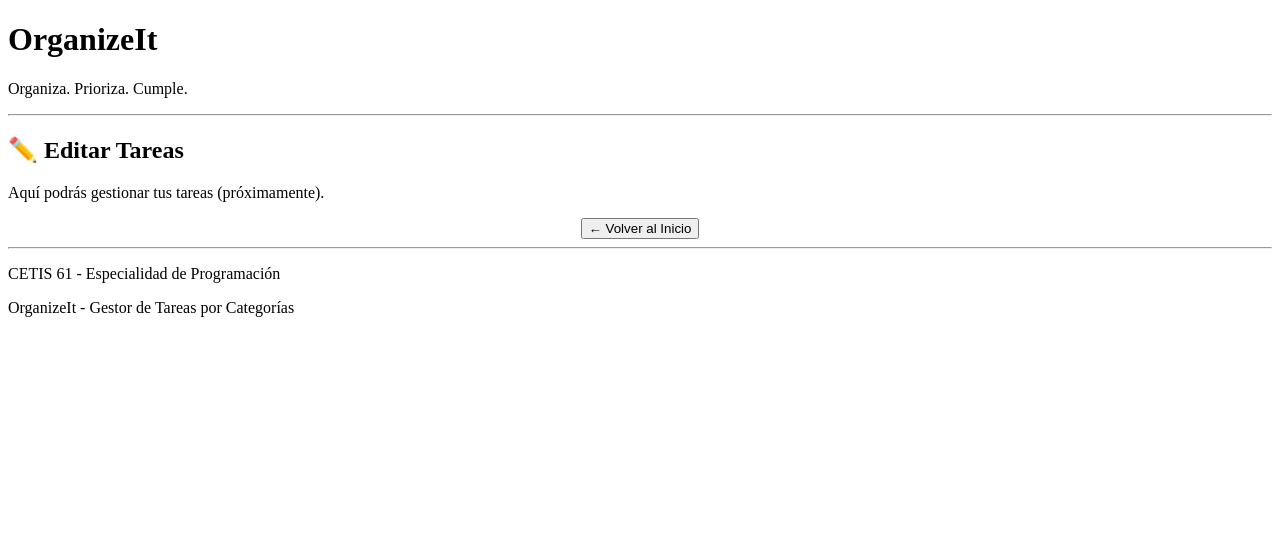
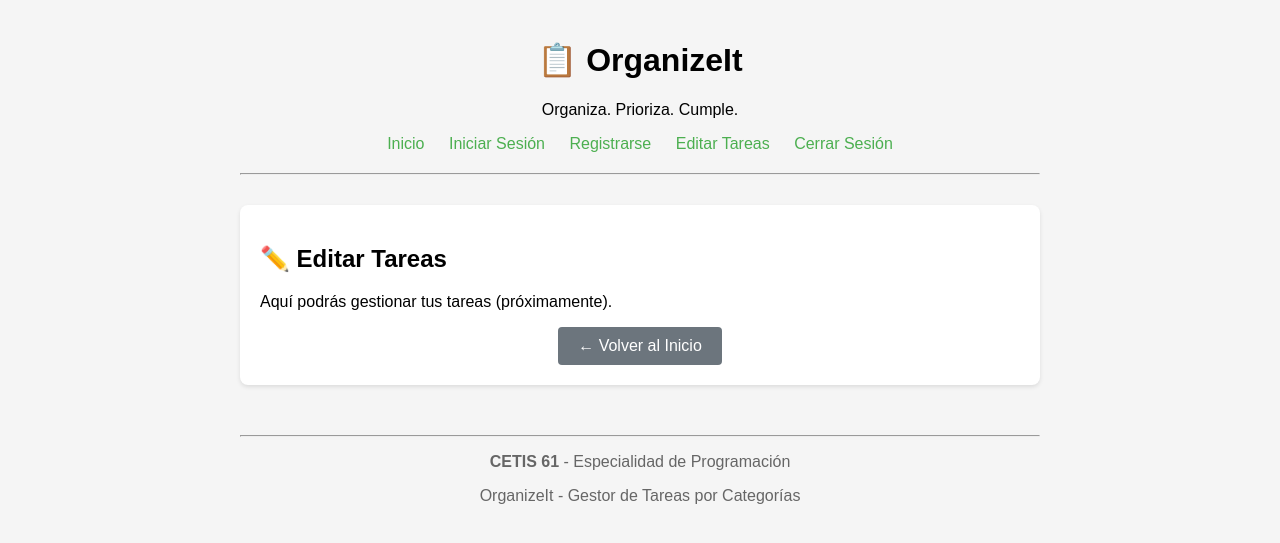
Before and after one commit to OmarOrtVal/Organizeit, a Flask app: page /editar in a window 1280 px wide. Shown: the top 543 px of the page. Run offline with Flask 3, Linux system fonts and the light colour scheme.

Commit message:
Update base.html

```diff
--- a/templates/base.html
+++ b/templates/base.html
@@ -3,22 +3,126 @@
 <head>
     <meta charset="UTF-8">
     <meta name="viewport" content="width=device-width, initial-scale=1.0">
-    <title>OrganizeIt - Gestor de Tareas</title>
+    <title>{% block title %}OrganizeIt - Gestor de Tareas{% endblock %}</title>
+    <style>
+        /* Estilos mínimos para mejorar legibilidad */
+        body {
+            font-family: Arial, sans-serif;
+            max-width: 800px;
+            margin: 0 auto;
+            padding: 20px;
+            background-color: #f5f5f5;
+        }
+        header {
+            text-align: center;
+            margin-bottom: 30px;
+        }
+        .container {
+            background-color: white;
+            padding: 20px;
+            border-radius: 8px;
+            box-shadow: 0 2px 4px rgba(0,0,0,0.1);
+        }
+        form {
+            margin: 20px 0;
+        }
+        input, select {
+            width: 100%;
+            padding: 8px;
+            margin: 5px 0 15px 0;
+            border: 1px solid #ddd;
+            border-radius: 4px;
+            box-sizing: border-box;
+        }
+        button {
+            background-color: #4CAF50;
+            color: white;
+            padding: 10px 20px;
+            border: none;
+            border-radius: 4px;
+            cursor: pointer;
+            font-size: 16px;
+        }
+        button:hover {
+            background-color: #45a049;
+        }
+        .btn-secondary {
+            background-color: #6c757d;
+        }
+        .btn-secondary:hover {
+            background-color: #5a6268;
+        }
+        .error {
+            color: #d32f2f;
+            background-color: #fde0e0;
+            padding: 10px;
+            border-radius: 4px;
+            margin: 10px 0;
+        }
+        .success {
+            color: #2e7d32;
+            background-color: #e8f5e9;
+            padding: 10px;
+            border-radius: 4px;
+            margin: 10px 0;
+        }
+        .info {
+            color: #1565c0;
+            background-color: #e3f2fd;
+            padding: 10px;
+            border-radius: 4px;
+            margin: 10px 0;
+        }
+        nav {
+            margin-bottom: 20px;
+            text-align: center;
+        }
+        nav a {
+            margin: 0 10px;
+            color: #4CAF50;
+            text-decoration: none;
+        }
+        nav a:hover {
+            text-decoration: underline;
+        }
+        footer {
+            text-align: center;
+            margin-top: 50px;
+            color: #666;
+        }
+    </style>
 </head>
 <body>
     <header>
-        <h1>OrganizeIt</h1>
+        <h1>📋 OrganizeIt</h1>
         <p>Organiza. Prioriza. Cumple.</p>
+        <nav>
+            <a href="/">Inicio</a>
+            <a href="/login">Iniciar Sesión</a>
+            <a href="/registrar">Registrarse</a>
+            <a href="/editar">Editar Tareas</a>
+            <a href="/logout">Cerrar Sesión</a>
+        </nav>
         <hr>
     </header>
 
     <main>
-        {% block content %}{% endblock %}
+        <div class="container">
+            {% with messages = get_flashed_messages(with_categories=true) %}
+                {% if messages %}
+                    {% for category, message in messages %}
+                        <div class="{{ category }}">{{ message }}</div>
+                    {% endfor %}
+                {% endif %}
+            {% endwith %}
+
+            {% block content %}{% endblock %}
+        </div>
     </main>
 
     <footer>
         <hr>
-        <p>CETIS 61 - Especialidad de Programación</p>
+        <p><strong>CETIS 61</strong> - Especialidad de Programación</p>
         <p>OrganizeIt - Gestor de Tareas por Categorías</p>
     </footer>
 </body>
```
